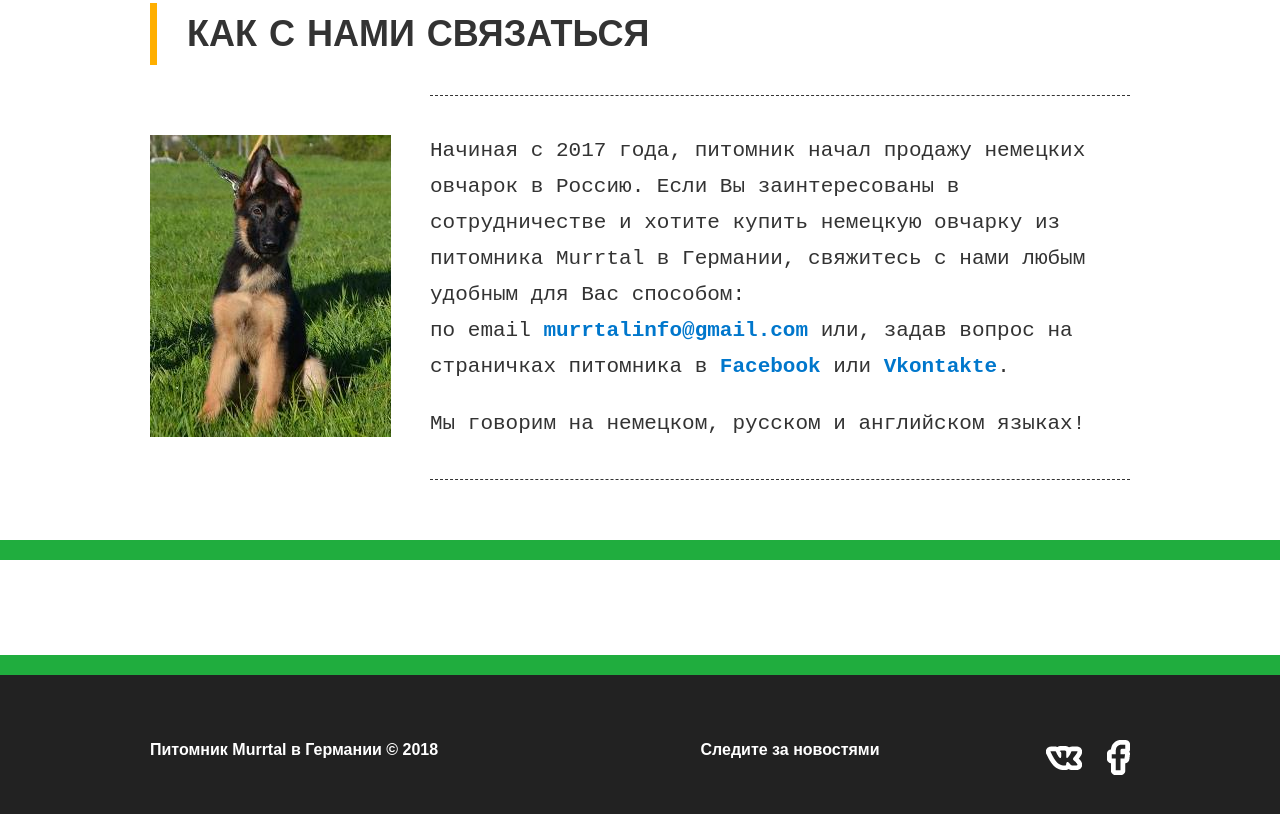
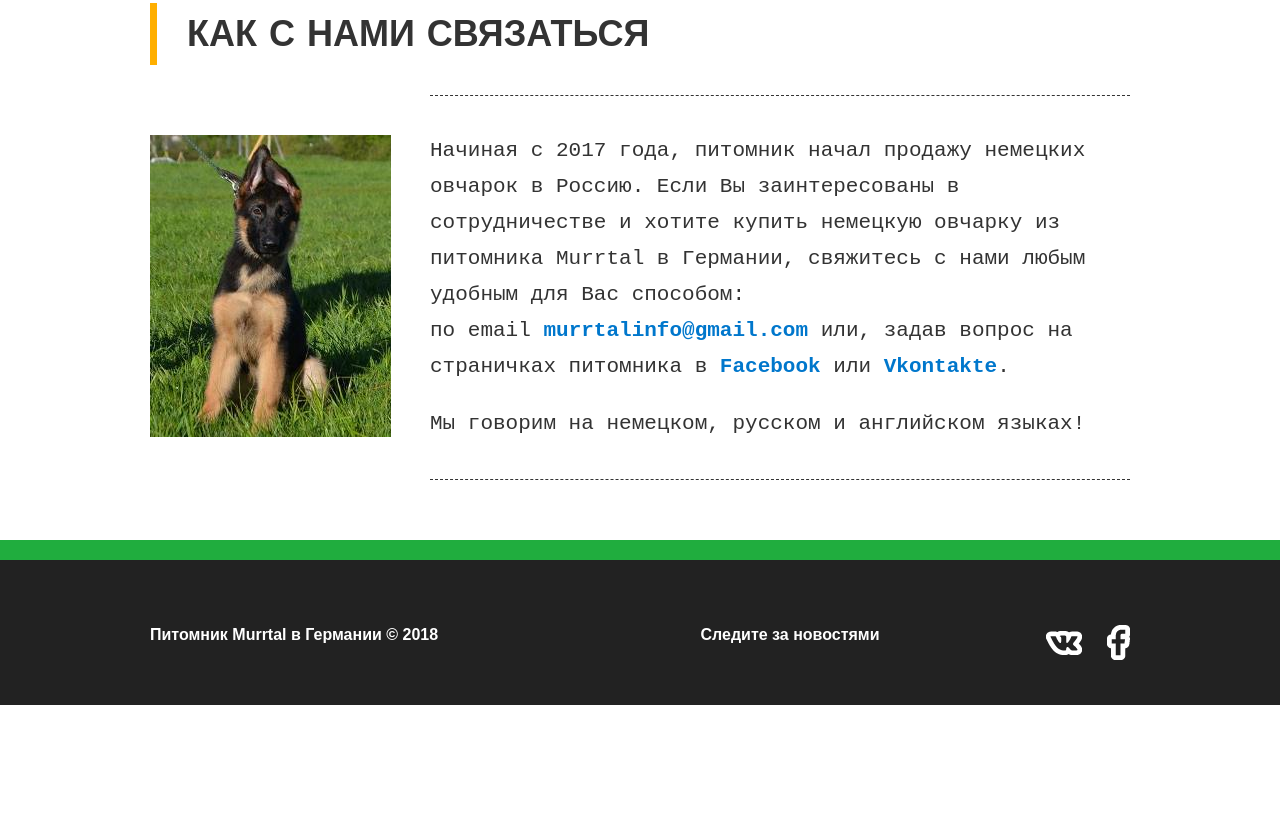
Before and after one commit to juliasmir/juliasmir.github.io, a plain HTML site: page index.html in a window 1280 px wide. Shown: the part 1982-2796 px from the top of the page. After the commit the page ends 2687 px from the top, so only its background shows below. Drawn offline with Linux system fonts and the light colour scheme; a script that the page names is missing.

Commit message:
Update index.html

```diff
--- a/index.html
+++ b/index.html
@@ -97,11 +97,11 @@
 	</div>
     </section>
 
-	<section class="contacts">
+	<!--<section class="contacts">
 	  <div class="container">
 	 	<script id="805a161cb6ad15b2a60757744b8efa7835f711cd" src="http://profiweb.getcourse.ru/pl/lite/widget/script?id=23892"></script>
      	 </div>
-	</section>
+	</section>-->
 
     <footer class="main-footer">
       <div class="container">
```
